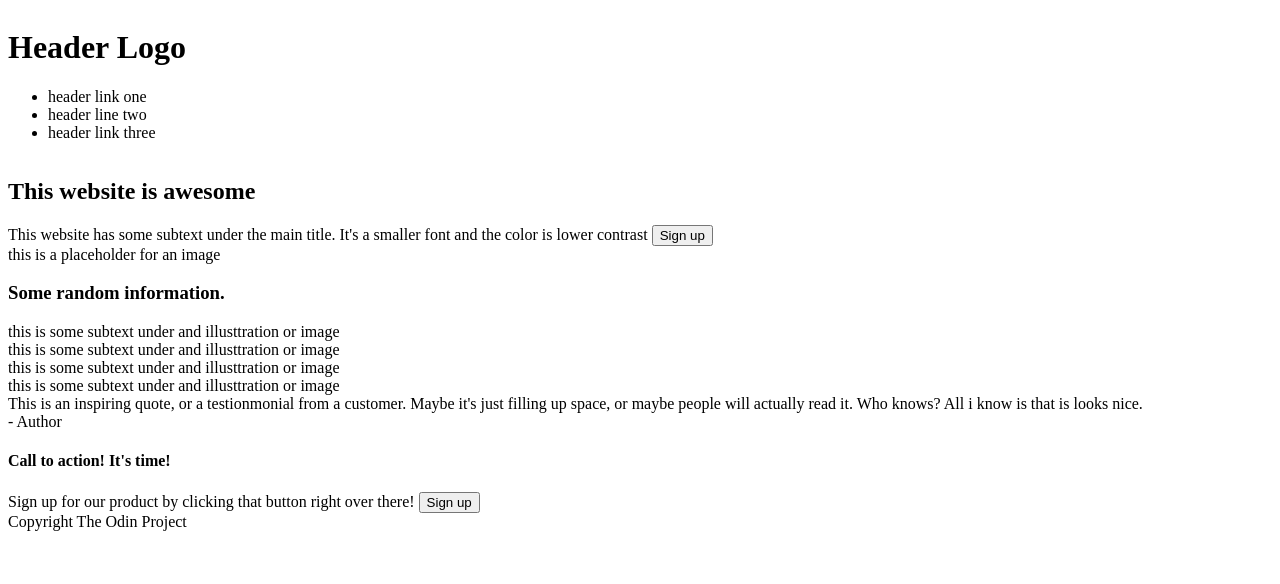
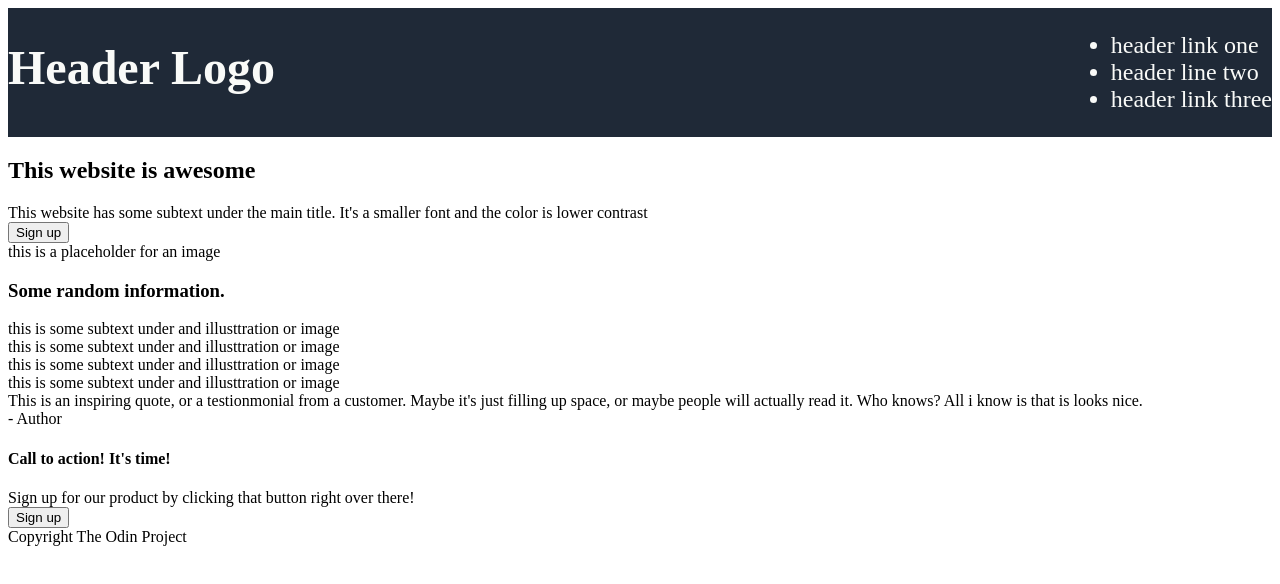
Before and after one commit to Reece-G/landing-page, a plain HTML site: page index.html in a window 1280 px wide. Drawn offline with Linux system fonts and the light colour scheme.

Commit message:
Remove anchor tags for text and replace with divs

```diff
--- a/index.html
+++ b/index.html
@@ -19,32 +19,32 @@
         <div class="main-content">
             <div class="section-one">
                 <h2>This website is awesome</h2>
-                <a>This website has some subtext under the main title. It's a smaller font and the color is lower contrast</a>
+                <div>This website has some subtext under the main title. It's a smaller font and the color is lower contrast</div>
                 <button>Sign up</button>
                 <div>this is a placeholder for an image</div>
             </div>
             <div class="section-two">
                 <h3>Some random information.</h3>
-                <div><img source=""><a>this is some subtext under and illusttration or image</a></div>
-                <div><img source=""><a>this is some subtext under and illusttration or image</a></div>
-                <div><img source=""><a>this is some subtext under and illusttration or image</a></div>
-                <div><img source=""><a>this is some subtext under and illusttration or image</a></div>
+                <div><img source="">this is some subtext under and illusttration or image</div>
+                <div><img source="">this is some subtext under and illusttration or image</div>
+                <div><img source="">this is some subtext under and illusttration or image</div>
+                <div><img source="">this is some subtext under and illusttration or image</div>
             </div>
             <div class="section-three">
-                <a>This is an inspiring quote, or a testionmonial from a customer. Maybe it's just filling up space, or maybe people will actually read it. Who knows? All i know is that is looks nice.</a>
-                <div><a>- Author</a></div>
+                <div>This is an inspiring quote, or a testionmonial from a customer. Maybe it's just filling up space, or maybe people will actually read it. Who knows? All i know is that is looks nice.</a>
+                <div>- Author</div>
             </div>
             <div class="section-four">
                 <div class="sign-up-box">
                     <h4>Call to action! It's time!</h4>
-                    <a>Sign up for our product by clicking that button right over there!</a>
+                    <div>Sign up for our product by clicking that button right over there!</div>
                     <button>Sign up</button>
                 </div>
             </div>
         </div>
 
         <div class="footer">
-            <a>Copyright The Odin Project</a>
+            <div>Copyright The Odin Project</div>
         </div>
     </body>
 </html>
--- a/style.css
+++ b/style.css
@@ -1,4 +1,15 @@
 body {
     display: flex;
     flex-direction: column;
+    padding: 0;
 }
+
+.header {
+    display: flex;
+    justify-content: space-between;
+
+    background-color: #1F2937;
+    color: #f9faf8;
+    font-size: 24px;
+
+}
```
